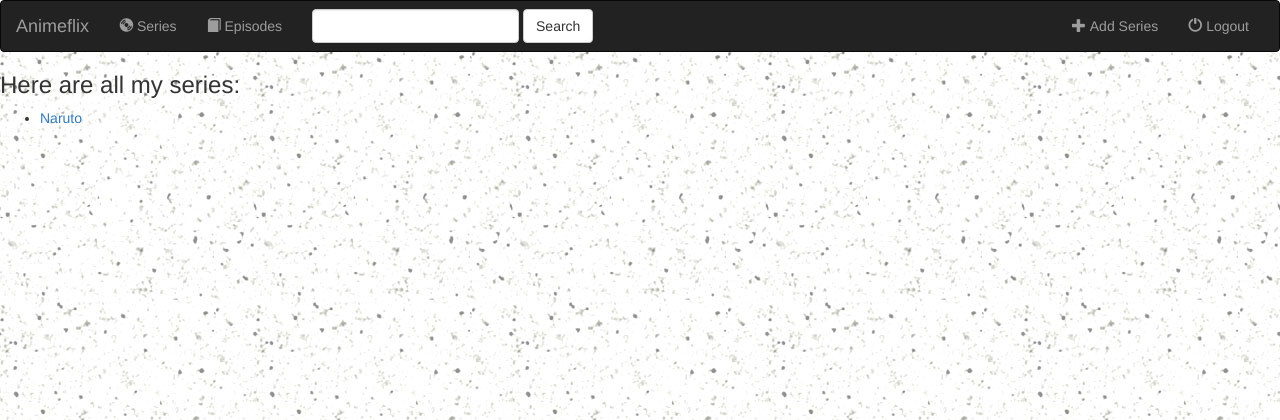
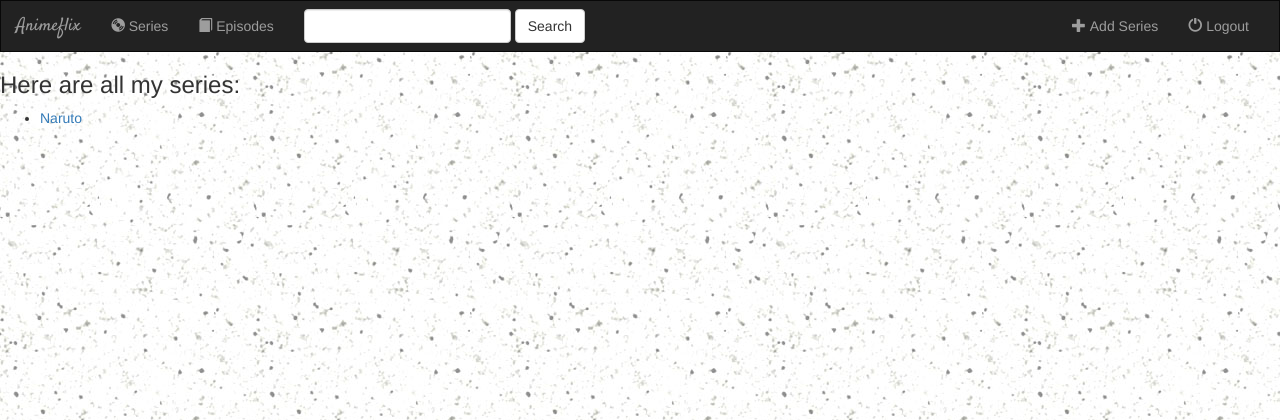
Before and after one commit to felipeuchida/animeflix, a Django app: page /video/ in a window 1280 px wide. Shown: the top 420 px of the page. Run offline with Django 3.2, Linux system fonts and the light colour scheme; data comes from the database, SQL or seed files in the repository; some libraries are stand-ins or nearby versions.

Commit message:
barra com css novo

```diff
--- a/video/static/video/style.css
+++ b/video/static/video/style.css
@@ -1,3 +1,11 @@
 body{
-	background: black url("images/background.png");
+	background: white url("images/background.png");
 }
+
+.navbar{
+	border-radius: 0;
+}
+
+.navbar-brand{
+	font-family: 'Satisfy', cursive;
+}
--- a/video/templates/video/index.html
+++ b/video/templates/video/index.html
@@ -1,12 +1,9 @@
 {% load staticfiles %}
+<link rel="stylesheet" href="https://maxcdn.bootstrapcdn.com/bootstrap/3.3.6/css/bootstrap.min.css">
+<link href="https://fonts.googleapis.com/css?family=Satisfy" rel="stylesheet" type="text/css">
 <link rel="stylesheet" type="text/css" href="{% static 'video/style.css' %}"/>
-<link rel="stylesheet" href="https://maxcdn.bootstrapcdn.com/bootstrap/3.3.6/css/bootstrap.min.css"/>
-<!-- font css -->
-<link rel="stylesheet" href="https://fonts.googleapis.com/css?family=Satisfy"/>
-<!-- funcoes de minimizar a aba principal -->
+<script type="https://ajax.googleapis.com/ajax/libs/jquery/1.12.0/jquery.min.js"></script>
 <script type="https://maxcdn.bootstrapcdn.com/bootstrap/3.3.6/js/bootstrap.min.js"></script>
-<script type="https://ajax.googleapis.com/ajax/libs/jquery/1.12.0/jquery.min.js"></script>
-
 
 <nav class="navbar navbar-inverse">
 	<div class="container-fluid">
```
